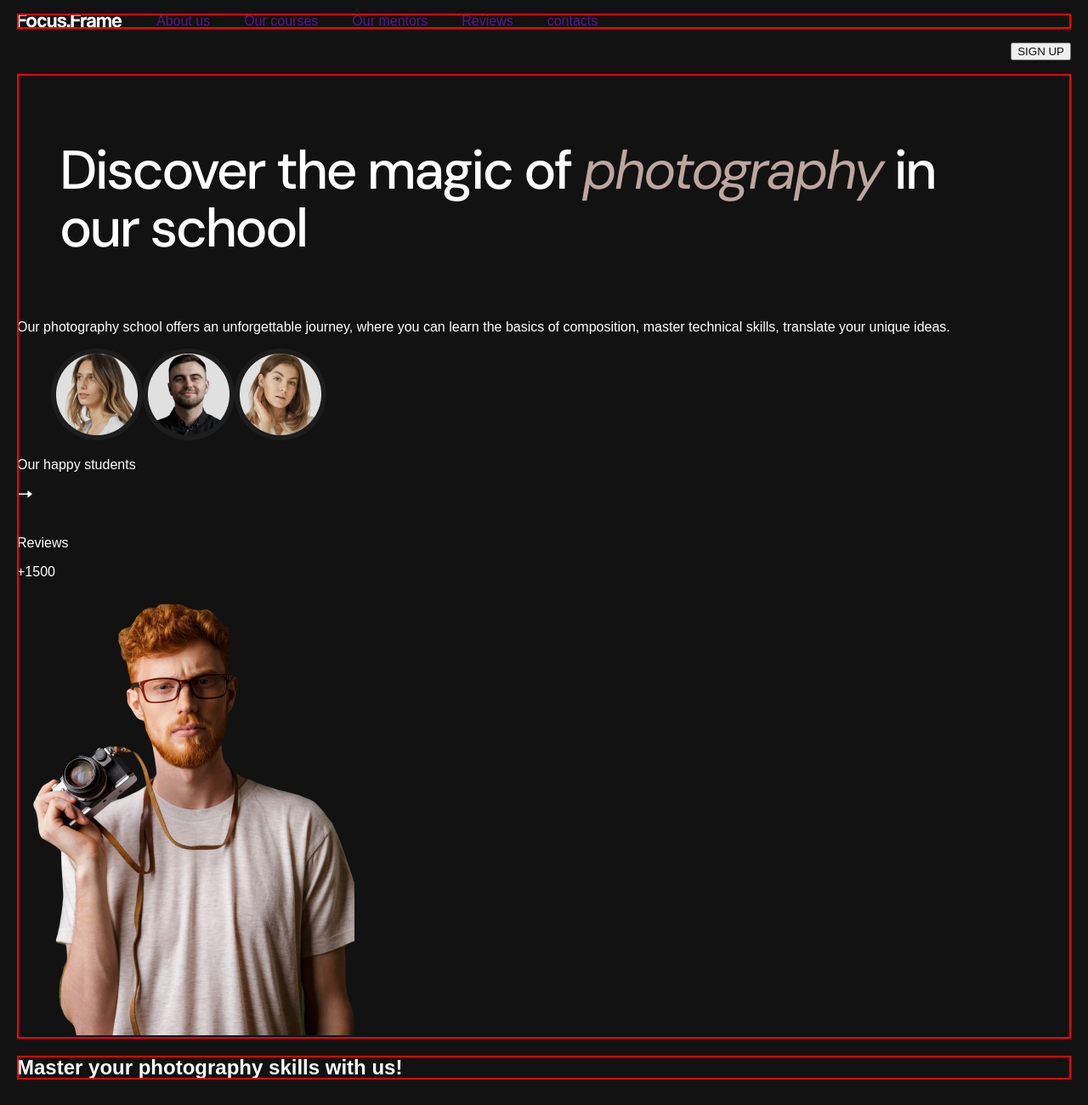
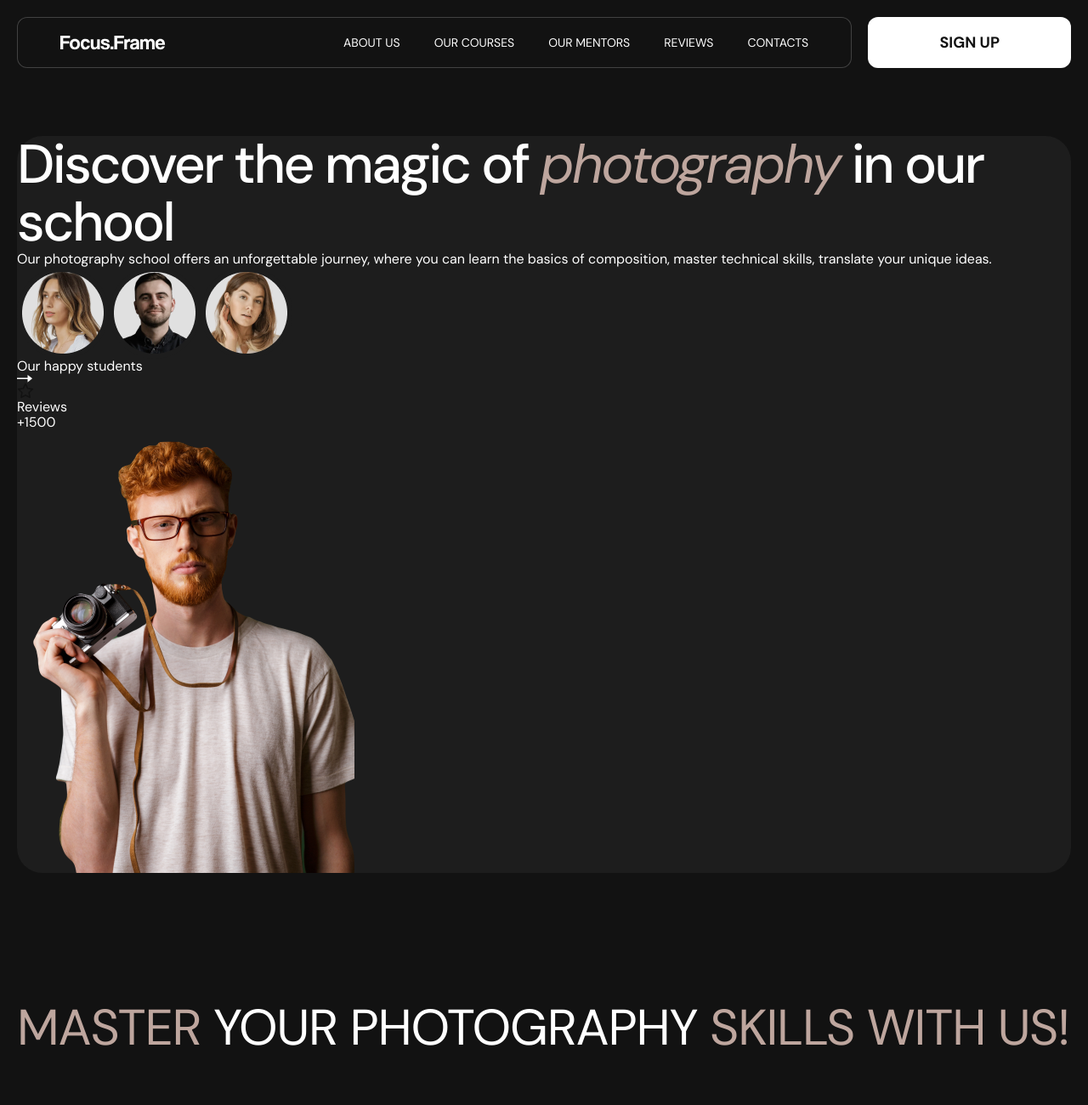
Before and after one commit to OleksandrRyzhov2299/focus-frame, a plain HTML site: page index.html in a window 1280 px wide. Shown: the top 1300 px of the page at 85% size. Drawn offline with nearby package versions, Linux system fonts and the light colour scheme.

Commit message:
made style for section Promo and Our Courses

```diff
--- a/css/style.css
+++ b/css/style.css
@@ -1,8 +1,50 @@
 /* Variables */
+
+/* Bases */
+body {
+  font-family: 'DM Sans', sans-serif;
+  color: #ffffff;
+  background: #121212;
+}
+/* Reset */
+ul,
+ol {
+  list-style-type: none;
+  padding: 0;
+  margin: 0;
+}
+h1,
+h2,
+h3,
+h4,
+h5,
+h6,
+p {
+  margin: 0;
+}
+a {
+  text-decoration: none;
+}
+img {
+  display: block;
+}
+/* Common */
 .section {
 }
 .btn {
+  display: inline-flex;
+  padding: 16px 84px;
+  justify-content: center;
+  align-items: center;
+  border-radius: 12px;
+  background: #fff;
+  font-size: 18px;
+  font-weight: 700;
+  line-height: 1.56;
+  text-transform: uppercase;
   color: #121212;
+  border: none;
+  cursor: pointer;
 }
 span {
   color: rgba(255, 255, 255, 0.4);
@@ -13,39 +55,34 @@ span {
   line-height: 18px;
   letter-spacing: -0.28px;
 }
-/* Bases */
-body {
-  font-family: sans-serif;
-  color: #ffffff;
-  background: var(--black, #121212);
-}
-
 /* Main */
 .main {
 }
 .container {
   width: 1240px;
   margin: 0 auto;
-  outline: 2px solid red;
+  /* outline: 2px solid red; */
   outline-offset: -2px;
-}
-
-/* Reset */
-ul,
-ol {
-  list-style-type: none;
-}
-a {
-  text-decoration: none;
 }
 /* Header */
 .header {
-
+  padding: 20px 0;
+}
+.header .container {
+  display: flex;
+  align-items: center;
+  justify-content: space-between;
 }
 .nav {
+  display: flex;
+  align-items: center;
+  padding: 0 50px;
+  border-radius: 12px;
+  border: 1px solid rgba(255, 255, 255, 0.2);
+  background: var(--black, #121212);
 }
 .logo {
-  float: left;
+  margin-right: 209px;
 }
 .logo-icon {
 }
@@ -55,16 +92,27 @@ a {
 }
 .nav-menu-iteam {
 }
+.nav-menu-link {
+  display: block;
+  padding: 21px 0;
+  color: #fff;
+  font-size: 14px;
+  text-transform: uppercase;
+}
 .header-btn {
   float: right;
 }
 /* Hero */
-.hero section {
+.hero .container {
+  border-radius: 30px;
+  background: #1d1d1d;
+}
+.hero {
+  padding-top: 60px;
+  padding-bottom: 150px;
 }
 .hero-title {
-  padding: 80px 130px 20px 50px;
   color: #fff;
-  font-family: 'DM Sans';
   font-size: 64px;
   font-style: normal;
   font-weight: 500;
@@ -109,6 +157,24 @@ a {
 .promo {
 }
 .promo-text {
+  color: #bea69e;
+  font-family: 'DM Sans';
+  font-size: 59px;
+  font-style: normal;
+  font-weight: 400;
+  line-height: 64px; /* 108.475% */
+  letter-spacing: -1.18px;
+  text-transform: uppercase;
+}
+.promo-text-span {
+  color: #fff;
+  font-family: 'DM Sans';
+  font-size: 59px;
+  font-style: normal;
+  font-weight: 400;
+  line-height: 64px;
+  letter-spacing: -1.18px;
+  text-transform: uppercase;
 }
 /* About */
 .about {
@@ -159,7 +225,26 @@ a {
 /* Our Courses */
 .courses {
 }
+.courses-title-list {
+  display: flex;
+}
 .courses-title {
+  color: #fff;
+  font-family: 'DM Sans';
+  font-size: 48px;
+  font-style: normal;
+  font-weight: 500;
+  line-height: 54px; /* 112.5% */
+  letter-spacing: -1.92px;
+}
+.courses-title-span {
+  color: #bea69e;
+  font-family: 'DM Sans';
+  font-size: 48px;
+  font-style: normal;
+  font-weight: 500;
+  line-height: 54px;
+  letter-spacing: -1.92px;
 }
 .courses-text {
 }
--- a/index.html
+++ b/index.html
@@ -10,6 +10,7 @@
       href="https://fonts.googleapis.com/css2?family=DM+Sans:ital,opsz,wght@0,9..40,100..1000;1,9..40,100..1000&display=swap"
       rel="stylesheet"
     />
+    <link rel="stylesheet" href="https://cdn.jsdelivr.net/npm/modern-normalize@2.0.0/modern-normalize.min.css">
     <link rel="stylesheet" href="./css/style.css" />
   </head>
 
@@ -106,7 +107,7 @@
       <!-- Promo -->
       <section class="promo section">
         <div class="container">
-          <h2 class="promo-text">Master your photography skills with us!</h2>
+          <h2 class="promo-text">Master <span class="promo-text-span">your photography</span> skills with us!</h2>
         </div>
       </section>
       <!-- About -->
@@ -143,12 +144,18 @@
       <!-- Our Courses -->
       <section class="courses section">
         <div class="container">
-          <h2 class="courses-title">Our Courses</h2>
+          <ul class="courses-title-list">
+            <li>
+              <h2 class="courses-title">Our <span class="courses-title-span">Courses</span></h2>
+          </li>
+          <li>
           <p class="courses-text">
             At our photography school, we offer a variety of courses that cover
             all aspects of this fascinating art. Regardless of your experience
             or skill level, we have courses to suit your needs and goals.
           </p>
+          </li>
+          </ul>
           <ul class="courses-list">
             <li class="courses-list-iteam">
               <span class="courses-number">01</span>
@@ -278,6 +285,7 @@
       </section>
       <!-- Reviews -->
       <section class="reviews section">
+        <div class="container">
           <h2 class="reviews-title">Reviews</h2>
           <ul class="reviews-list">
             <li class="reviews-item">
@@ -302,7 +310,6 @@
                 work. I was able to expand my skills and discover my own style.
               </p>
             </li>
-
             <li class="reviews-item">
               <img
                 class="reviews-avatar"
@@ -325,10 +332,12 @@
               </p>
             </li>
           </ul>
+        </div>
       </section>
     </main>
     <!-- Footer -->
     <footer class="footer">
+      <div class="container" id="container">
         <img class="footer-logo" src="images/icons/logo.svg" alt="logo" />
         <address class="footer-contacts">
           <a class="footer-contacts-tel" href="tel:Ua: +38 066 543 8912">
@@ -385,12 +394,10 @@
             <a class="menu-item-chapter" href="">contacts</a>
           </li>
         </ul>
-
         <form class="footer-form">
           <input class="footer-input" type="email" />
           <button class="footer-btn" type="submit">Go</button>
         </form>
-
         <ul class="footer-policy">
           <li class="footer-policy-item">
             <a href="">Privacy Policy</a>
@@ -400,6 +407,7 @@
           </li>
         </ul>
         <p class="footer-copyright">2023 Focus Frame © All rights reserved</p>
+      </div>
     </footer>
   </body>
 </html>
```
Lines whose indentation alone changed are shown as unchanged.
